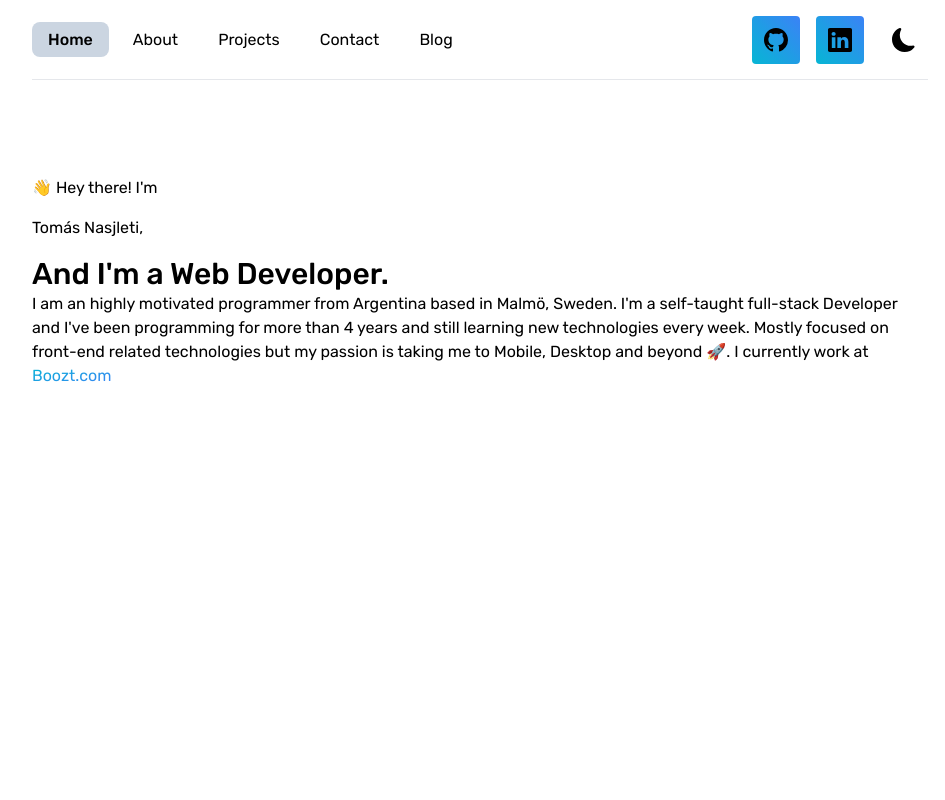
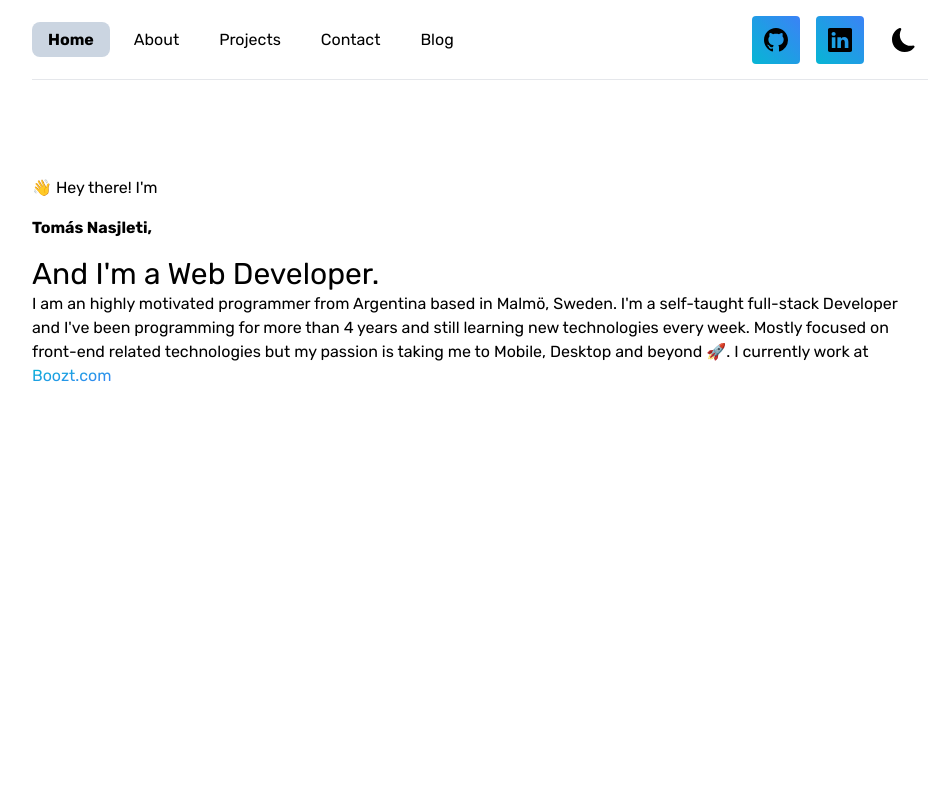
Before and after one commit to TomAndril/mywebsite-v2, a Next.js app: page / in a window 1280 px wide. Shown: the top 800 px of the page, without its empty margins (160-1105 px from the left). Built offline with nearby package versions, Linux system fonts and the light colour scheme.

Commit message:
improved tailwind config and improved animation when toggling dark mode

```diff
--- a/components/Header/PageLinks.tsx
+++ b/components/Header/PageLinks.tsx
@@ -45,7 +45,7 @@ const PageLinks: React.FC = () => {
   }
 
   return (
-    <ul className="items-center justify-center hidden md:flex">
+    <ul className="items-center justify-center hidden text-black md:flex dark:text-white">
       {pageLinks.map((l) => (
         <li key={l.url}>
           <Link href={l.url}>
@@ -53,8 +53,8 @@ const PageLinks: React.FC = () => {
               onClick={handleClick}
               className={`${
                 route === l.url
-                  ? `font-medium bg-slate-300 dark:bg-slate-800`
-                  : `hover:bg-slate-200 hover:dark:bg-slate-700`
+                  ? `font-bold bg-slate-300 dark:bg-slate-800`
+                  : `hover:bg-slate-200 hover:dark:bg-slate-700 transition-all`
               } text-md px-4 py-2 mr-2 rounded-lg`}
             >
               {l.title}
--- a/components/Header/index.tsx
+++ b/components/Header/index.tsx
@@ -37,8 +37,8 @@ const Header: React.FC = () => {
   }
 
   return (
-    <header className="h-20 flex items-center sticky top-0 bg-white dark:bg-slate-900 border-b dark:border-b-slate-700">
-      <nav className="flex w-full justify-between flex-wrap">
+    <header className="sticky top-0 flex items-center h-20 transition-all duration-300 bg-white border-b dark:bg-slate-900 dark:border-b-slate-700">
+      <nav className="flex flex-wrap justify-between w-full">
         <PageLinks />
         <SocialLinks />
         <div className="md:hidden">
@@ -49,11 +49,11 @@ const Header: React.FC = () => {
             menuOpen ? "block" : "hidden"
           } absolute top-0 h-64 w-screen -mx-8 bg-white dark:bg-slate-900 border-b dark:border-b-slate-700`}
         >
-          <nav className="h-20 flex items-center w-full">
-            <div className="ml-auto right-8 absolute">
+          <nav className="flex items-center w-full h-20">
+            <div className="absolute ml-auto right-8">
               <Hamburger onToggle={handleToggleMenu} toggled={menuOpen} />
             </div>
-            <div className="mt-48 flex flex-col items-center w-full">
+            <div className="flex flex-col items-center w-full mt-48">
               <ul>
                 {pageLinks.map((l) => (
                   <li key={l.title} className="p-2">
--- a/pages/_document.tsx
+++ b/pages/_document.tsx
@@ -68,7 +68,7 @@ class Doc extends Document {
 
           <meta name="author" content="Tomas Nasjleti" />
         </Head>
-        <body className="bg-white dark:bg-slate-900 transition-all">
+        <body className="transition-all duration-300 bg-white transi dark:bg-slate-900">
           <Main />
           <NextScript />
         </body>
--- a/tailwind.config.js
+++ b/tailwind.config.js
@@ -4,15 +4,17 @@ module.exports = {
     "./pages/**/*.{js,ts,jsx,tsx}",
     "./components/**/*.{js,ts,jsx,tsx}",
   ],
-  purge: ["./pages/**/*.{js,ts,jsx,tsx}", "./components/**/*.{js,ts,jsx,tsx}", "./sections/**/*.{js,ts,jsx,tsx}"],
+  purge: [
+    "./pages/**/*.{js,ts,jsx,tsx}",
+    "./components/**/*.{js,ts,jsx,tsx}",
+    "./sections/**/*.{js,ts,jsx,tsx}",
+  ],
   theme: {
-    typography: (theme) => ({}),
     extend: {
       height: {
-        'heroHeight': 'calc(100vh - 12rem - 5rem)'
-      }
+        heroHeight: "calc(100vh - 12rem - 5rem)",
+      },
     },
   },
   variants: {},
-  plugins: [require("@tailwindcss/typography")],
 }
```
